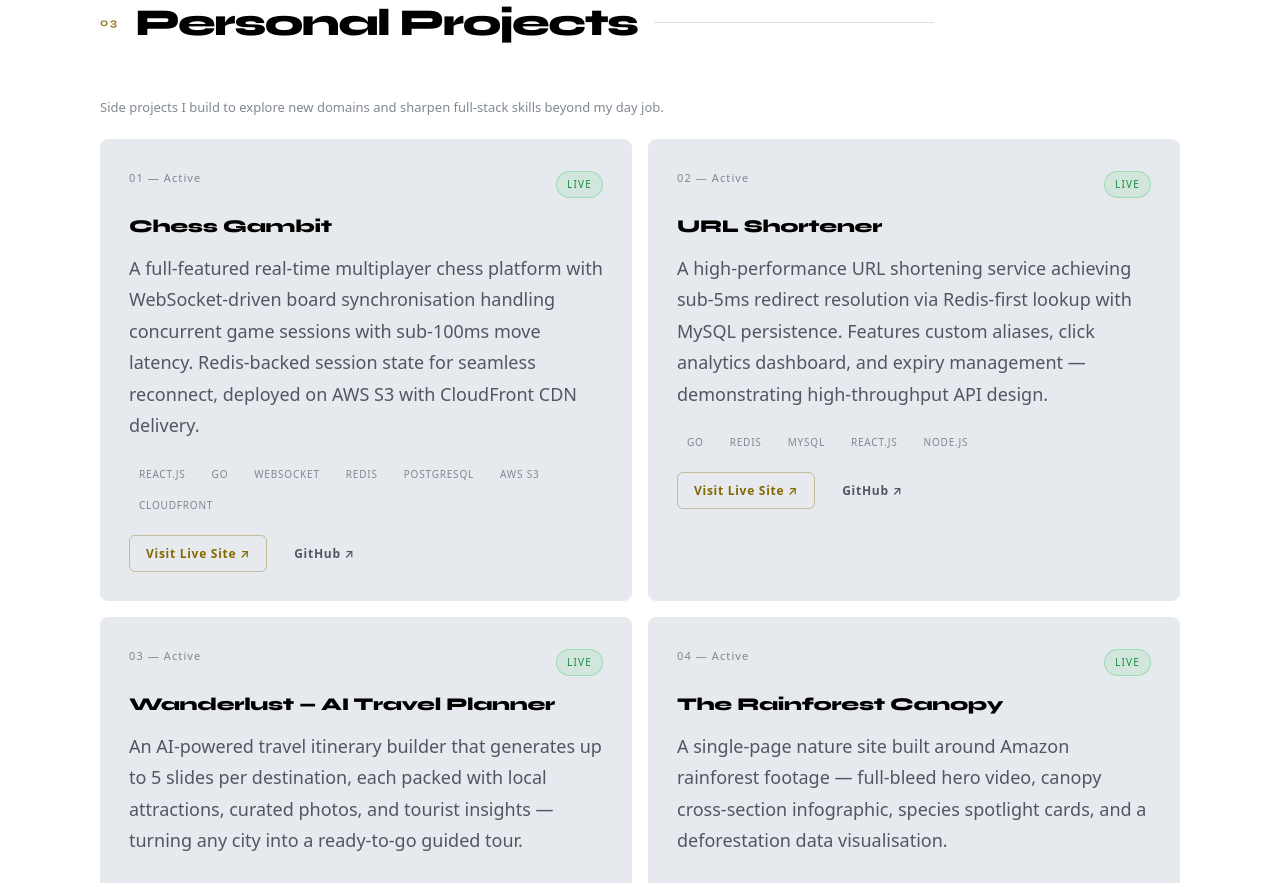
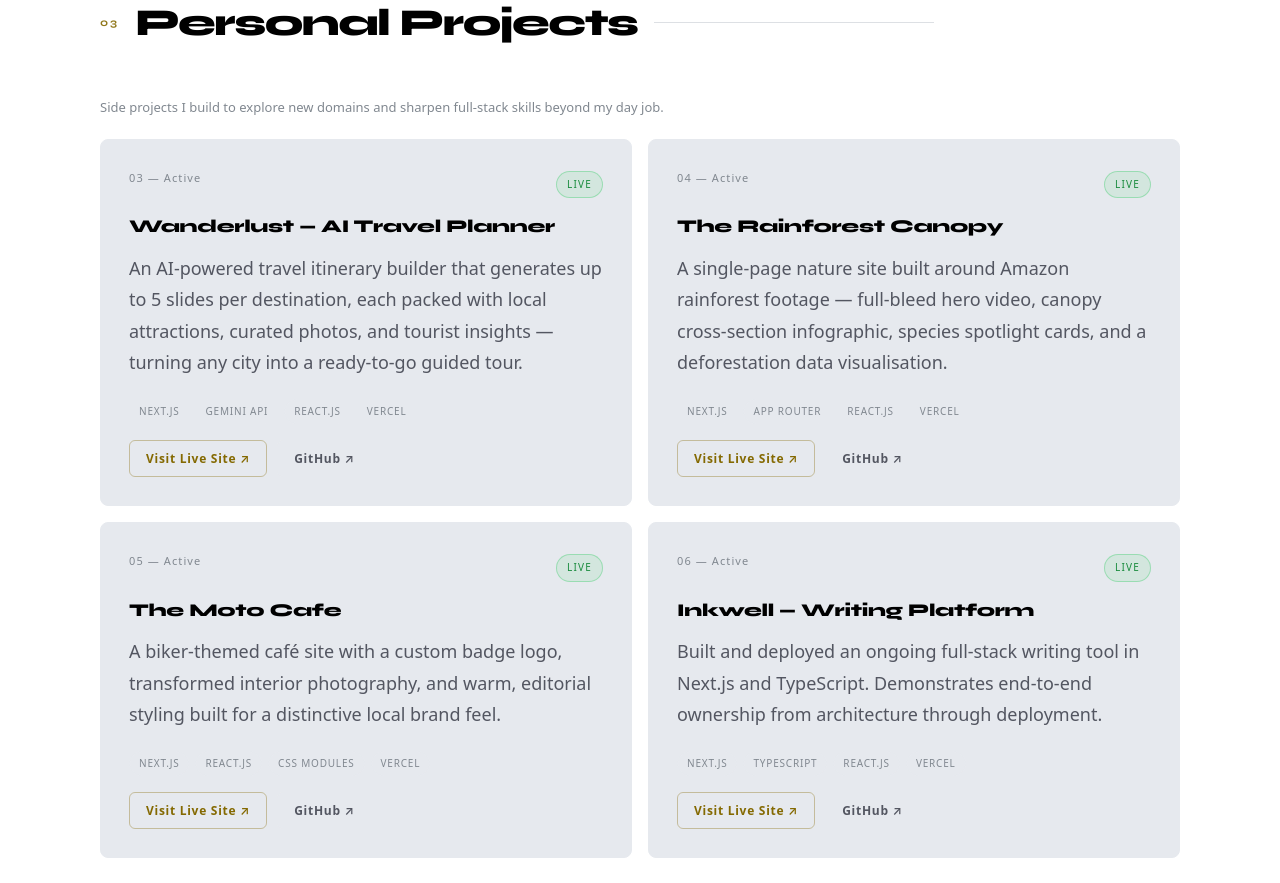
Before and after one commit to SayakDe98/sayak-de-portfolio, a Next.js app: page / in a window 1280 px wide. Shown: the part 4140-5023 px from the top of the page. Built offline with nearby package versions, Linux system fonts and the light colour scheme.

Commit message:
Removed 2 projects where backend was down

```diff
--- a/pages/index.js
+++ b/pages/index.js
@@ -396,41 +396,6 @@ export default function Home() {
           </div>
 
           <div className="projects-grid" style={{ gridTemplateColumns: "repeat(2, 1fr)" }}>
-            {/* 01 — Chess Gambit */}
-            <div className="project-card reveal" style={{ position: "relative", overflow: "hidden" }}>
-              <div className="proj-first-line">
-                <div className="proj-num">01 — Active</div>
-                <div className={styles.badgeGreen}>Live</div>
-              </div>
-              <div className="proj-title">Chess Gambit</div>
-              <div className="proj-desc">A full-featured real-time multiplayer chess platform with WebSocket-driven board synchronisation handling concurrent game sessions with sub-100ms move latency. Redis-backed session state for seamless reconnect, deployed on AWS S3 with CloudFront CDN delivery.</div>
-              <div className="proj-tech">
-                {["React.js","Go","WebSocket","Redis","PostgreSQL","AWS S3","CloudFront"].map((t) => <span key={t}>{t}</span>)}
-              </div>
-              <div style={{ display: "flex", gap: "10px", flexWrap: "wrap" }}>
-                <a href="https://chess-frontend-sand.vercel.app" target="_blank" rel="noopener noreferrer" className="proj-link">Visit Live Site ↗</a>
-                <a href="https://github.com/SayakDe98/chess-frontend" target="_blank" rel="noopener noreferrer" className="proj-link" style={{ borderColor: "var(--border)", color: "var(--text-mid)" }}>GitHub ↗</a>
-              </div>
-            </div>
-
-            {/* 02 — URL Shortener */}
-            <div className="project-card reveal reveal-delay-1" style={{ position: "relative", overflow: "hidden" }}>
-              <div className="proj-first-line">
-                <div className="proj-num">02 — Active</div>
-                <div className={styles.badgeGreen}>Live</div>
-              </div>
-              <div className="proj-title">URL Shortener</div>
-              <div className="proj-desc">A high-performance URL shortening service achieving sub-5ms redirect resolution via Redis-first lookup with MySQL persistence. Features custom aliases, click analytics dashboard, and expiry management — demonstrating high-throughput API design.</div>
-              <div className="proj-tech">
-                {["Go","Redis","MySQL","React.js","Node.js"].map((t) => <span key={t}>{t}</span>)}
-              </div>
-              <div style={{ display: "flex", gap: "10px", flexWrap: "wrap" }}>
-                <a href="https://url-shortener-frontend-mu-blond.vercel.app" target="_blank" rel="noopener noreferrer" className="proj-link">Visit Live Site ↗</a>
-                <a href="https://github.com/SayakDe98/url-shortener-frontend" target="_blank" rel="noopener noreferrer" className="proj-link" style={{ borderColor: "var(--border)", color: "var(--text-mid)" }}>GitHub ↗</a>
-              </div>
-            </div>
-
-            {/* 03 — Wanderlust */}
             <div className="project-card reveal reveal-delay-2" style={{ position: "relative", overflow: "hidden" }}>
               <div className="proj-first-line">
                 <div className="proj-num">03 — Active</div>
@@ -447,7 +412,6 @@ export default function Home() {
               </div>
             </div>
 
-            {/* 04 — The Rainforest Canopy */}
             <div className="project-card reveal reveal-delay-3" style={{ position: "relative", overflow: "hidden" }}>
               <div className="proj-first-line">
                 <div className="proj-num">04 — Active</div>
@@ -464,7 +428,6 @@ export default function Home() {
               </div>
             </div>
 
-            {/* 05 — The Moto Cafe */}
             <div className="project-card reveal reveal-delay-3" style={{ position: "relative", overflow: "hidden" }}>
               <div className="proj-first-line">
                 <div className="proj-num">05 — Active</div>
@@ -481,7 +444,6 @@ export default function Home() {
               </div>
             </div>
 
-            {/* 06 — Inkwell */}
             <div className="project-card reveal reveal-delay-3" style={{ position: "relative", overflow: "hidden" }}>
               <div className="proj-first-line">
                 <div className="proj-num">06 — Active</div>
```
